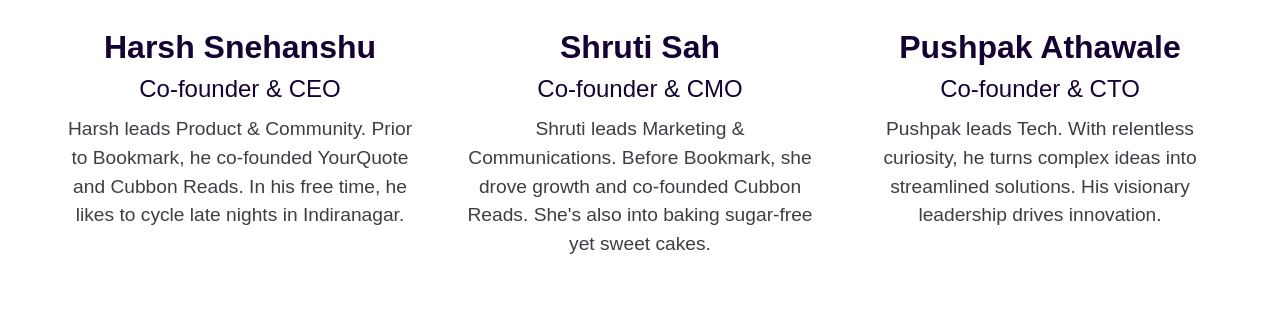
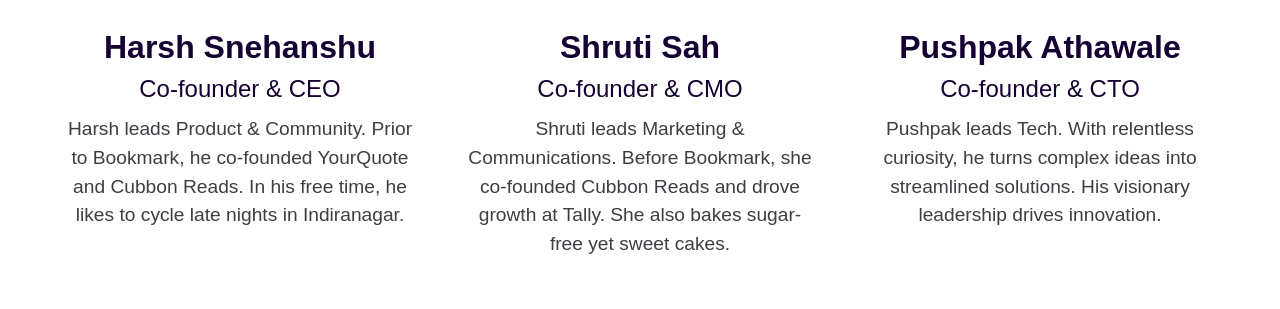
Before and after one commit to bookmarkapp/bookmarkapp.github.io, a plain HTML site: page about.html in a window 1280 px wide. Shown: the part 1427-1736 px from the top of the page. Drawn offline with nearby package versions, Linux system fonts and the light colour scheme; a script that the page names is missing.

Commit message:
Add files via upload

```diff
--- a/about.html
+++ b/about.html
@@ -1,5 +1,5 @@
 <!DOCTYPE html>
-<!-- This site was created in Webflow. https://www.webflow.com --><!-- Last Published: Sun Aug 20 2023 10:11:01 GMT+0000 (Coordinated Universal Time) -->
+<!-- This site was created in Webflow. https://www.webflow.com --><!-- Last Published: Wed Aug 23 2023 10:41:17 GMT+0000 (Coordinated Universal Time) -->
 <html data-wf-domain="bookmarkapp.webflow.io" data-wf-page="64ddebc5b7dad0d3ddf56d40"
     data-wf-site="64dbe5f6bcb06643adcf96c4">
 
@@ -138,8 +138,8 @@
                                                 <div class="text-size-large text-weight-semibold">Shruti Sah</div>
                                                 <div class="text-size-medium-5">Co-founder &amp; CMO</div>
                                                 <p class="paragraph-6">Shruti leads Marketing &amp; Communications.
-                                                    Before Bookmark, she drove growth and co-founded Cubbon Reads.
-                                                    She&#x27;s also into baking sugar-free yet sweet cakes.</p>
+                                                    Before Bookmark, she co-founded Cubbon Reads and drove growth at
+                                                    Tally. She also bakes sugar-free yet sweet cakes.</p>
                                             </div>
                                         </div>
                                         <div class="about_team_item">
```
